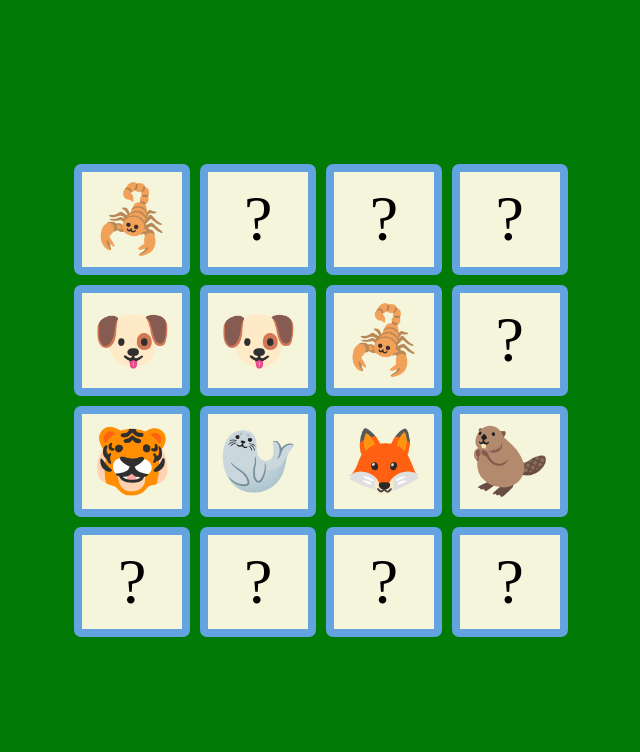
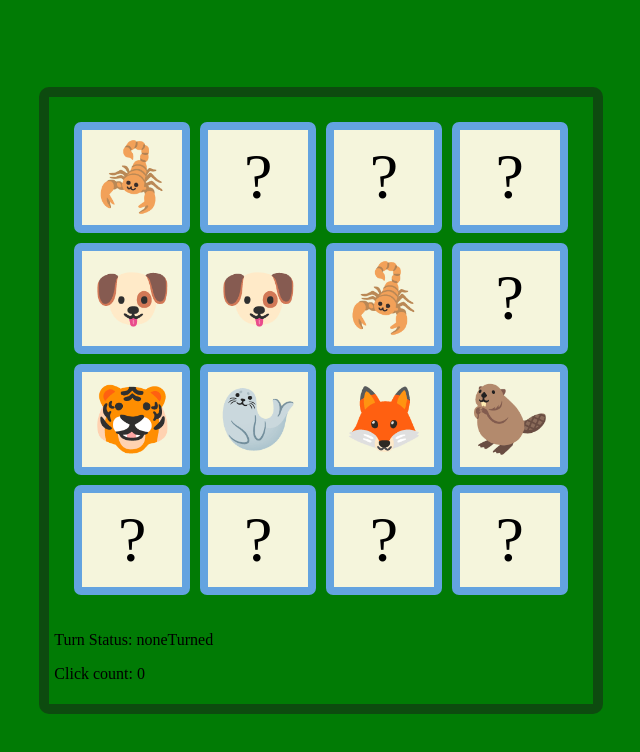
Before and after one commit to AR-47/matching-pairs-react, a React (Vite) app: page / in a window 1280 px wide. Shown: the top 752 px of the page, without its empty margins (319-959 px from the left). Built offline with nearby package versions, Linux system fonts and the light colour scheme.

Commit message:
refactored

```diff
--- a/src/components/CardView.tsx
+++ b/src/components/CardView.tsx
@@ -1,3 +1,4 @@
+/* eslint-disable jsx-a11y/no-static-element-interactions */
 /* eslint-disable jsx-a11y/interactive-supports-focus */
 /* eslint-disable jsx-a11y/click-events-have-key-events */
 import { useState } from "react";
@@ -6,18 +7,19 @@ import "./CardView.css";
 interface CardProp {
     img: string;
     isShown: boolean;
+    onCardClick: () => void;
 }
 
-export const CardView = ({ img, isShown }: CardProp): JSX.Element => {
-    const [isCardShown, setIsCardShown] = useState<boolean>(isShown);
+export const CardView = ({
+    img,
+    isShown,
+    onCardClick,
+}: CardProp): JSX.Element => {
+    const [isCardShown, _setIsCardShown] = useState<boolean>(isShown);
     return (
         <div
-            role="button"
-            onClick={() => {
-                if (isCardShown === false) {
-                    setIsCardShown(true);
-                }
-            }}
+            //role="button"
+            onClick={onCardClick}
             className="card"
         >
             {isCardShown ? img : "?"}
--- a/src/components/TableView.tsx
+++ b/src/components/TableView.tsx
@@ -1,3 +1,4 @@
+import { useState } from "react";
 import { createCards } from "../util/createCards";
 import { CardView } from "./CardView";
 import "./TableView.css";
@@ -10,16 +11,49 @@ export function TableView(): JSX.Element {
         );
     const cards = createCards(emojiList);
 
+    type turnPhaseType = "noneTurned" | "oneTurned" | "twoTurned";
+
+    const [turnPhase, _setTurnPhase] = useState<turnPhaseType>("noneTurned");
+    const [totalClicks, setTotalClicks] = useState<number>(0);
+    // const [flippedCards, setFlippedCards] = useState<number[]>([])
+
+    const allCards = cards.map((img, index) => (
+        <CardView
+            key={index}
+            img={img}
+            isShown={Math.random() > 0.5}
+            onCardClick={handleClick}
+        />
+    ));
+    // const flippedCards = allCards.filter((card) => card.props.isShown === true);
+    // const flipCard = () => setIsCardShown((prev) => !prev);
+
+    function handleClick() {
+        switch (turnPhase) {
+            case "noneTurned":
+                // flip card
+
+                setTotalClicks((prev) => prev + 1);
+                break;
+            case "oneTurned":
+                // flip card
+                setTotalClicks((prev) => prev + 1);
+                break;
+            case "twoTurned":
+                // unflip both flipped cards
+                break;
+            default:
+                break;
+            // update turnPhase
+        }
+    }
+
     return (
         <>
-            <div className="grid-container">
-                {cards.map((img, index) => (
-                    <CardView
-                        key={index}
-                        img={img}
-                        isShown={Math.random() > 0.5}
-                    />
-                ))}
+            <div className="game-table">
+                <div className="grid-container">{allCards}</div>
+                <p>{`Turn Status: ${turnPhase}`}</p>
+                <p>{`Click count: ${totalClicks}`}</p>
             </div>
         </>
     );
```
